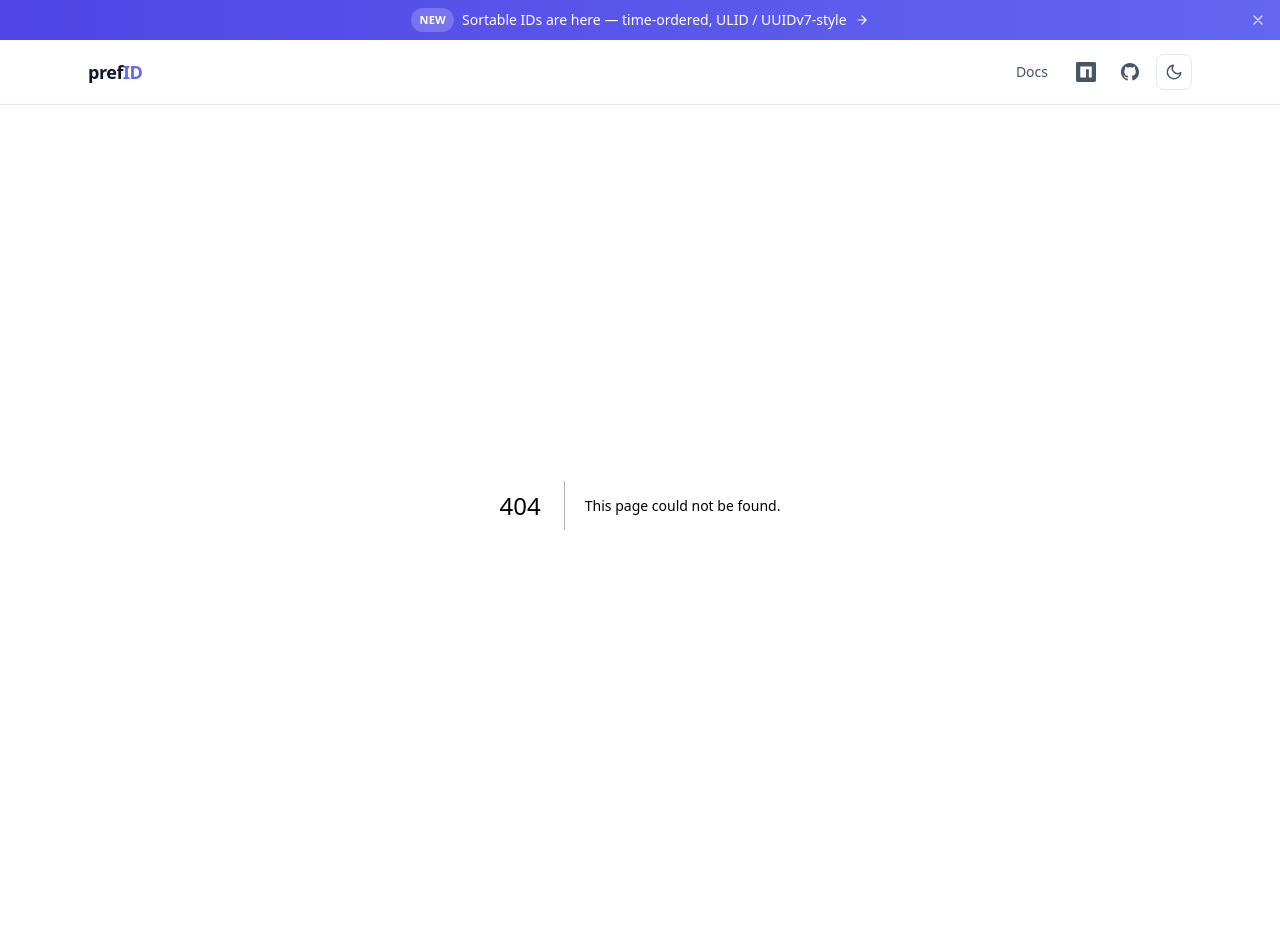
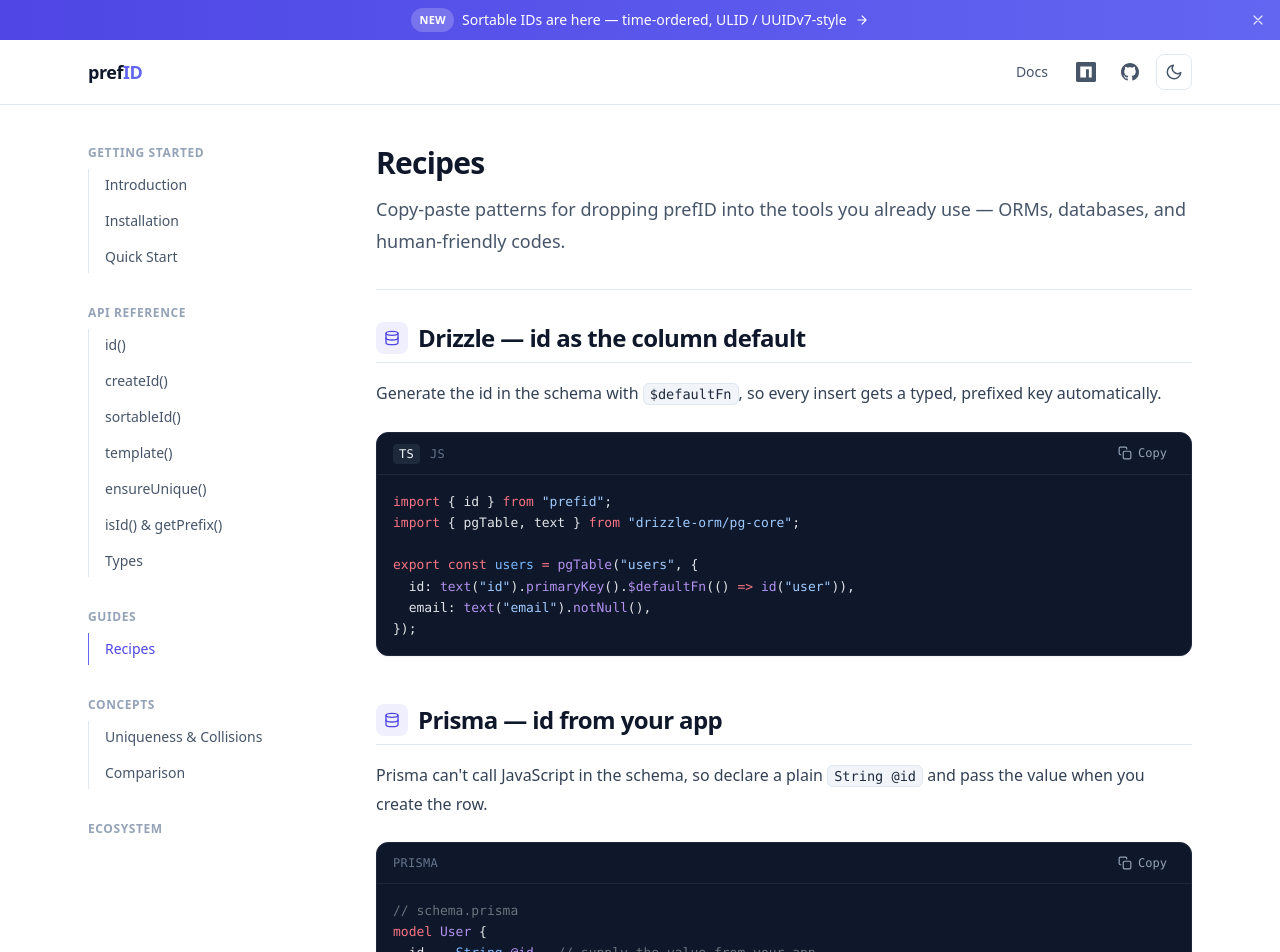
Before and after one commit to Nityam43/prefID-docs, a Next.js app: page /docs/recipes in a window 1280 px wide. Before the commit this address had no page. Shown: the top 952 px of the page. Before the commit the page ends 905 px from the top, so only its background shows below. Built offline with nearby package versions, Linux system fonts and the light colour scheme.

Commit message:
docs: recipes → swap validation/unique/sortable for Mongoose + human-friendly codes

```diff
--- /dev/null
+++ b/src/app/docs/recipes/page.tsx
@@ -0,0 +1,164 @@
+import type { ReactNode } from "react";
+import { CodeBlock } from "@/components/CodeBlock";
+import { CodeSample } from "@/components/CodeSample";
+import { DocsPager } from "@/components/DocsPager";
+import { PageHeader } from "@/components/PageHeader";
+import { DatabaseIcon, TagIcon } from "@/components/icons";
+
+export const metadata = { title: "Recipes" };
+
+function RecipeHeading({
+  icon,
+  children,
+}: {
+  icon: ReactNode;
+  children: ReactNode;
+}) {
+  return (
+    <h2 className="flex items-center gap-2.5">
+      <span className="inline-flex h-8 w-8 shrink-0 items-center justify-center rounded-lg bg-brand-500/10 text-brand-600 dark:text-brand-400">
+        {icon}
+      </span>
+      {children}
+    </h2>
+  );
+}
+
+const drizzleTs = `import { id } from "prefid";
+import { pgTable, text } from "drizzle-orm/pg-core";
+
+export const users = pgTable("users", {
+  id: text("id").primaryKey().$defaultFn(() => id("user")),
+  email: text("email").notNull(),
+});`;
+
+const drizzleJs = `const { id } = require("prefid");
+const { pgTable, text } = require("drizzle-orm/pg-core");
+
+const users = pgTable("users", {
+  id: text("id").primaryKey().$defaultFn(() => id("user")),
+  email: text("email").notNull(),
+});`;
+
+const prismaSchema = `// schema.prisma
+model User {
+  id    String @id   // supply the value from your app
+  email String @unique
+}`;
+
+const prismaTs = `import { id } from "prefid";
+
+await prisma.user.create({
+  data: { id: id("user"), email },
+});`;
+
+const prismaJs = `const { id } = require("prefid");
+
+await prisma.user.create({
+  data: { id: id("user"), email },
+});`;
+
+const sql = `-- prefID ids are strings; store them as TEXT (or VARCHAR).
+CREATE TABLE users (
+  id    TEXT PRIMARY KEY,
+  email TEXT NOT NULL UNIQUE
+);`;
+
+const mongooseTs = `import { id } from "prefid";
+import { Schema, model } from "mongoose";
+
+const userSchema = new Schema({
+  _id: { type: String, default: () => id("user") },
+  email: { type: String, required: true },
+});
+
+export const User = model("User", userSchema);`;
+
+const mongooseJs = `const { id } = require("prefid");
+const { Schema, model } = require("mongoose");
+
+const userSchema = new Schema({
+  _id: { type: String, default: () => id("user") },
+  email: { type: String, required: true },
+});
+
+module.exports.User = model("User", userSchema);`;
+
+const codesTs = `import { template, BASE32_CROCKFORD } from "prefid";
+
+// Coupon / invite codes: unambiguous (no 0/O or 1/l) and easy to read aloud.
+const coupon = template("SAVE-####-####", { alphabet: BASE32_CROCKFORD });
+
+coupon(); // => "SAVE-7K2M-9XQP"`;
+
+const codesJs = `const { template, BASE32_CROCKFORD } = require("prefid");
+
+// Coupon / invite codes: unambiguous (no 0/O or 1/l) and easy to read aloud.
+const coupon = template("SAVE-####-####", { alphabet: BASE32_CROCKFORD });
+
+coupon(); // => "SAVE-7K2M-9XQP"`;
+
+export default function RecipesPage() {
+  return (
+    <>
+      <PageHeader
+        title="Recipes"
+        lead="Copy-paste patterns for dropping prefID into the tools you already use — ORMs, databases, and human-friendly codes."
+      />
+
+      <div className="prose-doc">
+        <RecipeHeading icon={<DatabaseIcon className="h-4 w-4" />}>
+          Drizzle — id as the column default
+        </RecipeHeading>
+        <p>
+          Generate the id in the schema with <code>$defaultFn</code>, so every
+          insert gets a typed, prefixed key automatically.
+        </p>
+        <CodeSample ts={drizzleTs} js={drizzleJs} />
+
+        <RecipeHeading icon={<DatabaseIcon className="h-4 w-4" />}>
+          Prisma — id from your app
+        </RecipeHeading>
+        <p>
+          Prisma can&apos;t call JavaScript in the schema, so declare a plain{" "}
+          <code>String @id</code> and pass the value when you create the row.
+        </p>
+        <CodeBlock code={prismaSchema} lang="prisma" />
+        <CodeSample ts={prismaTs} js={prismaJs} />
+
+        <RecipeHeading icon={<DatabaseIcon className="h-4 w-4" />}>
+          Postgres — the column type
+        </RecipeHeading>
+        <p>
+          A prefID is just a string. Store it as <code>TEXT</code> with a{" "}
+          <code>PRIMARY KEY</code> (or <code>UNIQUE</code>) constraint — the
+          database stays the ultimate referee for uniqueness.
+        </p>
+        <CodeBlock code={sql} lang="sql" />
+
+        <RecipeHeading icon={<DatabaseIcon className="h-4 w-4" />}>
+          Mongoose / MongoDB — string _id
+        </RecipeHeading>
+        <p>
+          Use a prefID as the document <code>_id</code> instead of an ObjectId —
+          you get a readable, self-describing key with the same one-per-document
+          guarantee.
+        </p>
+        <CodeSample ts={mongooseTs} js={mongooseJs} />
+
+        <RecipeHeading icon={<TagIcon className="h-4 w-4" />}>
+          Human-friendly codes
+        </RecipeHeading>
+        <p>
+          For coupon, invite, or referral codes that people read and type, pair{" "}
+          <code>template</code> with the <code>BASE32_CROCKFORD</code> alphabet —
+          it drops the look-alike characters <code>I</code>, <code>L</code>,{" "}
+          <code>O</code>, <code>U</code>.
+        </p>
+        <CodeSample ts={codesTs} js={codesJs} />
+      </div>
+
+      <DocsPager />
+    </>
+  );
+}
--- a/src/components/icons.tsx
+++ b/src/components/icons.tsx
@@ -57,3 +57,22 @@ export function ArrowRightIcon(props: SVGProps<SVGSVGElement>) {
     </svg>
   );
 }
+
+export function DatabaseIcon(props: SVGProps<SVGSVGElement>) {
+  return (
+    <svg viewBox="0 0 24 24" fill="none" stroke="currentColor" strokeWidth="2" strokeLinecap="round" strokeLinejoin="round" aria-hidden {...props}>
+      <ellipse cx="12" cy="5" rx="9" ry="3" />
+      <path d="M3 5v14a9 3 0 0 0 18 0V5" />
+      <path d="M3 12a9 3 0 0 0 18 0" />
+    </svg>
+  );
+}
+
+export function TagIcon(props: SVGProps<SVGSVGElement>) {
+  return (
+    <svg viewBox="0 0 24 24" fill="none" stroke="currentColor" strokeWidth="2" strokeLinecap="round" strokeLinejoin="round" aria-hidden {...props}>
+      <path d="M12.586 2.586A2 2 0 0 0 11.172 2H4a2 2 0 0 0-2 2v7.172a2 2 0 0 0 .586 1.414l8.704 8.704a2.426 2.426 0 0 0 3.42 0l6.58-6.58a2.426 2.426 0 0 0 0-3.42z" />
+      <circle cx="7.5" cy="7.5" r=".5" fill="currentColor" />
+    </svg>
+  );
+}
--- a/src/lib/nav.ts
+++ b/src/lib/nav.ts
@@ -26,6 +26,10 @@ export const nav: NavGroup[] = [
     ],
   },
   {
+    title: "Guides",
+    links: [{ title: "Recipes", href: "/docs/recipes" }],
+  },
+  {
     title: "Concepts",
     links: [
       { title: "Uniqueness & Collisions", href: "/docs/uniqueness" },
```
